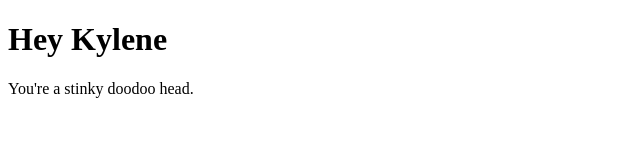
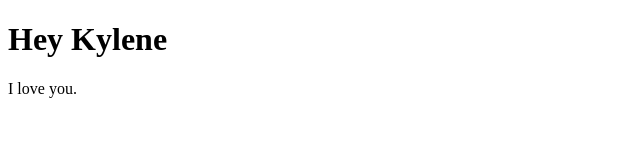
Before and after one commit to Disobeandient/Disobeandient.github.io, a plain HTML site: page index.html in a window 1280 px wide. Shown: the whole page, without its empty margins (0-640 px from the left). Drawn offline with Linux system fonts and the light colour scheme.

Commit message:
Update index.html

```diff
--- a/index.html
+++ b/index.html
@@ -2,6 +2,6 @@
 <html>
 <body>
 <h1>Hey Kylene</h1>
-<p>You're a stinky doodoo head.</p>
+<p>I love you.</p>
 </body>
 </html>
```
